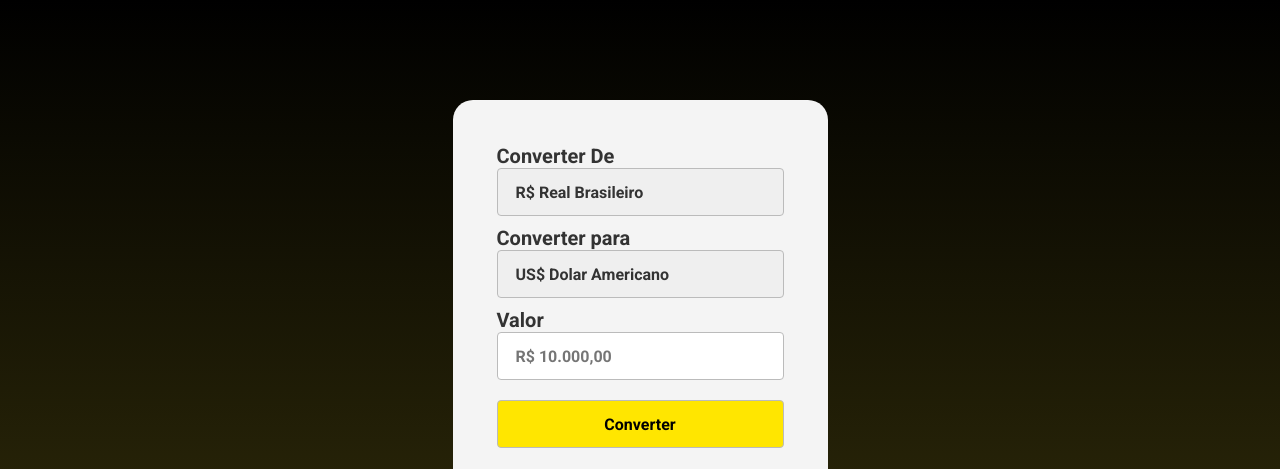
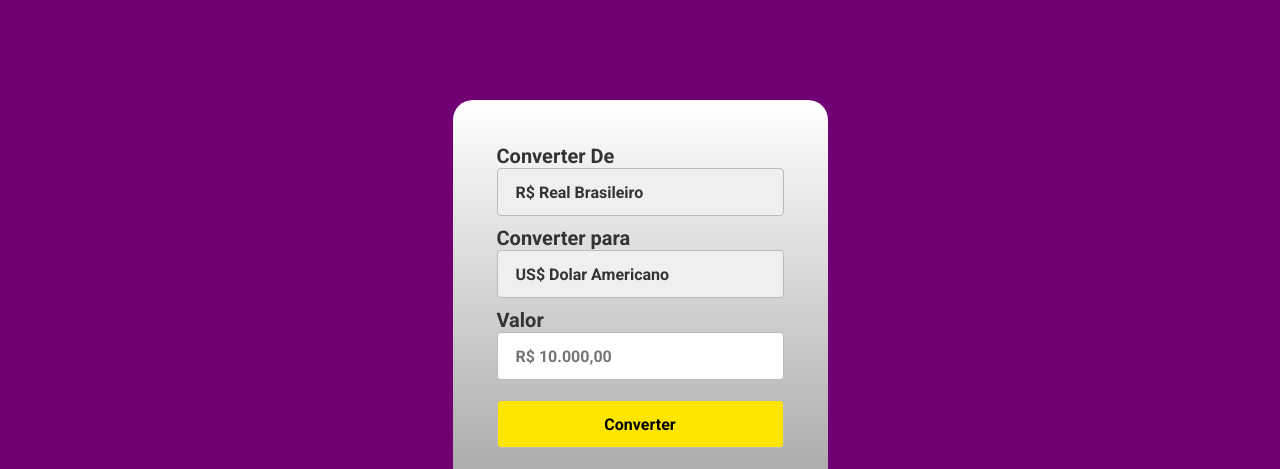
Before and after one commit to NEGuenther/Conversor-De-Moedas, a plain HTML site: page index.html in a window 1280 px wide. Shown: the top 469 px of the page. Drawn offline with Linux system fonts and the light colour scheme.

Commit message:
Update styles

```diff
--- a/CSS/styles.css
+++ b/CSS/styles.css
@@ -8,17 +8,18 @@
 
 body {
 
-    background-image:linear-gradient(to bottom,rgb(0, 0, 0),rgb(77, 70, 15));
+    background-color:rgb(113, 0, 117);
 }
 
 main {
     width: 375px;
-    background: rgba(244, 244, 244, 1);
+    background: linear-gradient(to bottom,rgb(255, 255, 255),rgb(95, 95, 95));
     border-radius: 20px;
     margin: 0 auto;
     margin-top: 100px;
     margin-bottom: 150px;
     padding: 44px;
+
 
 }
 
@@ -60,6 +61,7 @@ input {
     padding-left: 18px;
     font-weight: 700;
     font-size: 16px;
+
 
 }
 
```
